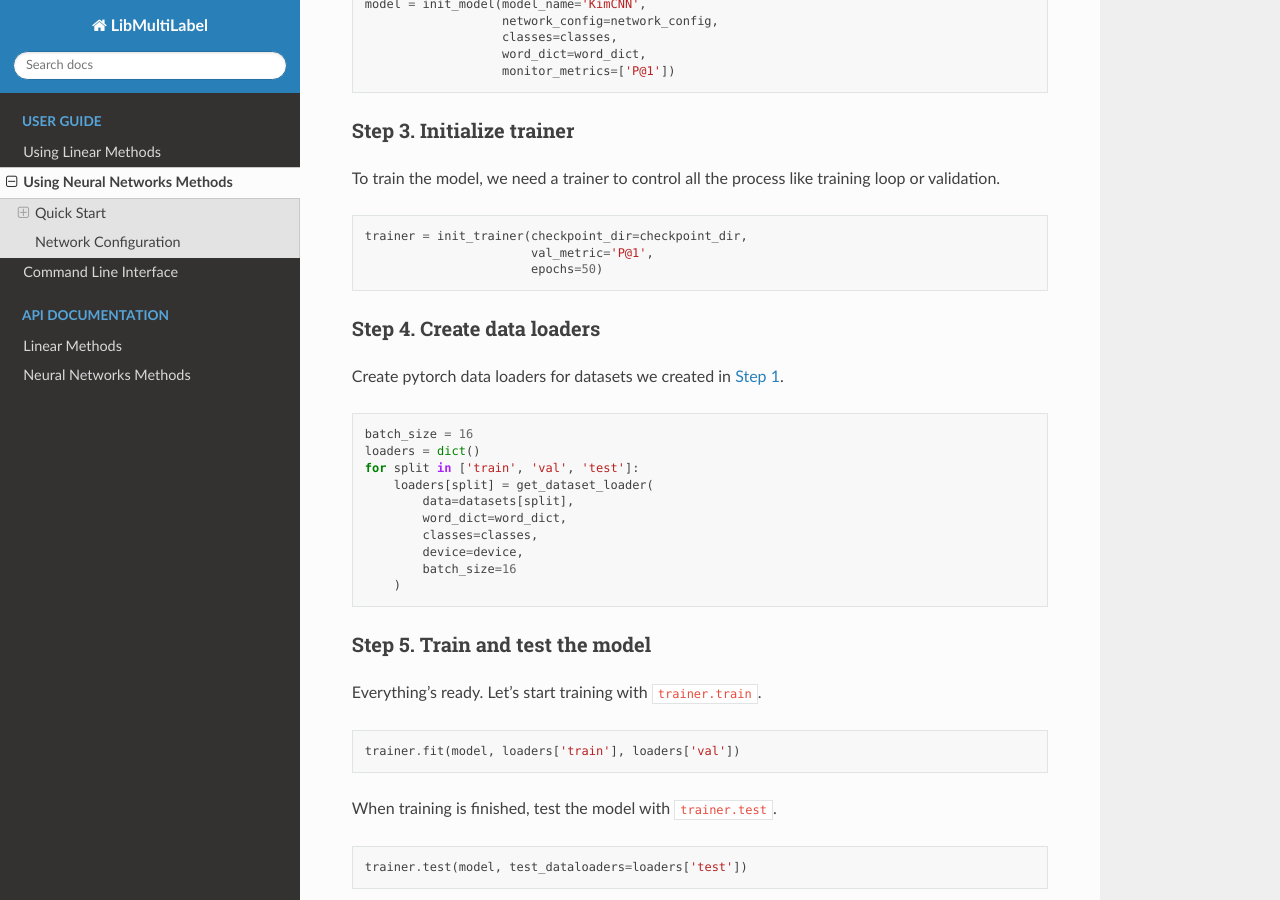
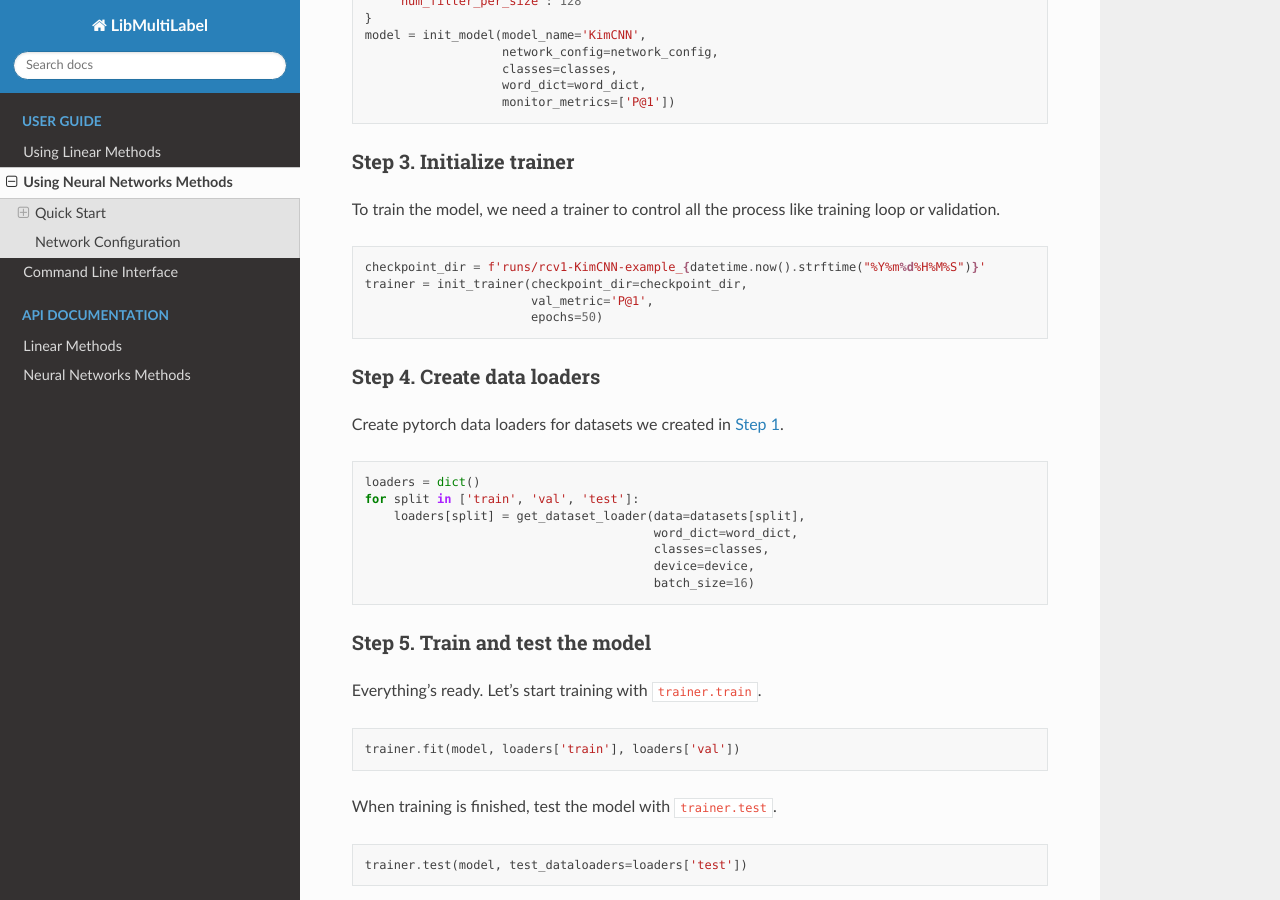
Before and after one commit to ASUS-AICS/LibMultiLabel, a Sphinx documentation site: the page built from docs/guides/nn_guides.rst, in a window 1280 px wide and 900 px high, scrolled down 1561 px. Built offline with Sphinx 7.4.7 and the Read the Docs theme 2.0.0, drawn with Linux system fonts in a browser that asks for light colours; some of the changed lines change nothing that is shown.

Commit message:
fix indent, move checkpoint_dir to step3

```diff
--- a/docs/examples/nn_quickstart.py
+++ b/docs/examples/nn_quickstart.py
@@ -4,10 +4,6 @@ from libmultilabel.nn.data_utils import load_datasets, load_or_build_label, \
                                         load_or_build_text_dict, get_dataset_loader
 from libmultilabel.nn.nn_utils import init_device, init_model, init_trainer, set_seed
 
-
-run_name = 'rcv1-KimCNN-example_{}'.format(
-    datetime.now().strftime('%Y%m%d%H%M%S'))
-checkpoint_dir = f'runs/{run_name}'
 
 # Step 0. Setup seed and device
 device = init_device(use_cpu=False) # use gpu
@@ -16,9 +12,8 @@ set_seed(1337)
 # Step 1. Load dataset and build dictionaries.
 datasets = load_datasets(data_dir='data/rcv1', val_size=0.2)
 classes = load_or_build_label(datasets)
-word_dict = load_or_build_text_dict(
-    dataset=datasets['train'],
-    embed_file='glove.6B.300d')
+word_dict = load_or_build_text_dict(dataset=datasets['train'],
+                                    embed_file='glove.6B.300d')
 
 # Step 2. Initialize model with network config.
 network_config = {
@@ -33,21 +28,19 @@ model = init_model(model_name='KimCNN',
                    monitor_metrics=['P@1'])
 
 # Step 3. Initialize trainier.
+checkpoint_dir = f'runs/rcv1-KimCNN-example_{datetime.now().strftime("%Y%m%d%H%M%S")}'
 trainer = init_trainer(checkpoint_dir=checkpoint_dir,
                        val_metric='P@1',
                        epochs=50)
 
 # Step 4. Create data loaders.
-batch_size = 16
 loaders = dict()
 for split in ['train', 'val', 'test']:
-    loaders[split] = get_dataset_loader(
-        data=datasets[split],
-        word_dict=word_dict,
-        classes=classes,
-        device=device,
-        batch_size=16
-    )
+    loaders[split] = get_dataset_loader(data=datasets[split],
+                                        word_dict=word_dict,
+                                        classes=classes,
+                                        device=device,
+                                        batch_size=16)
 
 # Step 5-1. Train a model from scratch.
 trainer.fit(model, loaders['train'], loaders['val'])
--- a/docs/guides/nn_guides.rst
+++ b/docs/guides/nn_guides.rst
@@ -1,6 +1,7 @@
 Using Neural Networks Methods
 =============================
 
+The
 
 Quick Start
 -----------
@@ -27,7 +28,7 @@ Let's start by setting up the seed and device.
 
 .. literalinclude:: ../examples/nn_quickstart.py
     :language: python3
-    :lines: 13-14
+    :lines: 9-10
 
 Step 1. Load data from text files
 ^^^^^^^^^^^^^^^^^^^^^^^^^^^^^^^^^
@@ -44,10 +45,9 @@ Then, build labels and word dictionary with datasets generated above.
 You can either choose one of the pretrained embeddings defined in torchtext or specify the path
 to your word embeddings with each line containing a word followed by its vectors.
 
-
 .. literalinclude:: ../examples/nn_quickstart.py
     :language: python3
-    :lines: 17-21
+    :lines: 13-16
 
 Step 2. Initialize a model
 ^^^^^^^^^^^^^^^^^^^^^^^^^^
@@ -61,7 +61,7 @@ Here we show how to create a model.
 
 .. literalinclude:: ../examples/nn_quickstart.py
     :language: python3
-    :lines: 24-33
+    :lines: 19-28
 
 Step 3. Initialize trainer
 ^^^^^^^^^^^^^^^^^^^^^^^^^^^
@@ -70,7 +70,7 @@ To train the model, we need a trainer to control all the process like training l
 
 .. literalinclude:: ../examples/nn_quickstart.py
     :language: python3
-    :lines: 36-38
+    :lines: 31-34
 
 Step 4. Create data loaders
 ^^^^^^^^^^^^^^^^^^^^^^^^^^^
@@ -80,7 +80,7 @@ Create pytorch data loaders for datasets we created in
 
 .. literalinclude:: ../examples/nn_quickstart.py
     :language: python3
-    :lines: 41-50
+    :lines: 37-43
 
 Step 5. Train and test the model
 ^^^^^^^^^^^^^^^^^^^^^^^^^^^^^^^^
@@ -89,14 +89,14 @@ Everything's ready. Let's start training with ``trainer.train``.
 
 .. literalinclude:: ../examples/nn_quickstart.py
     :language: python3
-    :lines: 53-53
+    :lines: 46-46
 
 
 When training is finished, test the model with ``trainer.test``.
 
 .. literalinclude:: ../examples/nn_quickstart.py
     :language: python3
-    :lines: 56-56
+    :lines: 49-49
 
 
 Get the full source code `here <https://github.com/ASUS-AICS/LibMultiLabel/tree/master/docs/examples/nn_quickstart.py>`_.
```
